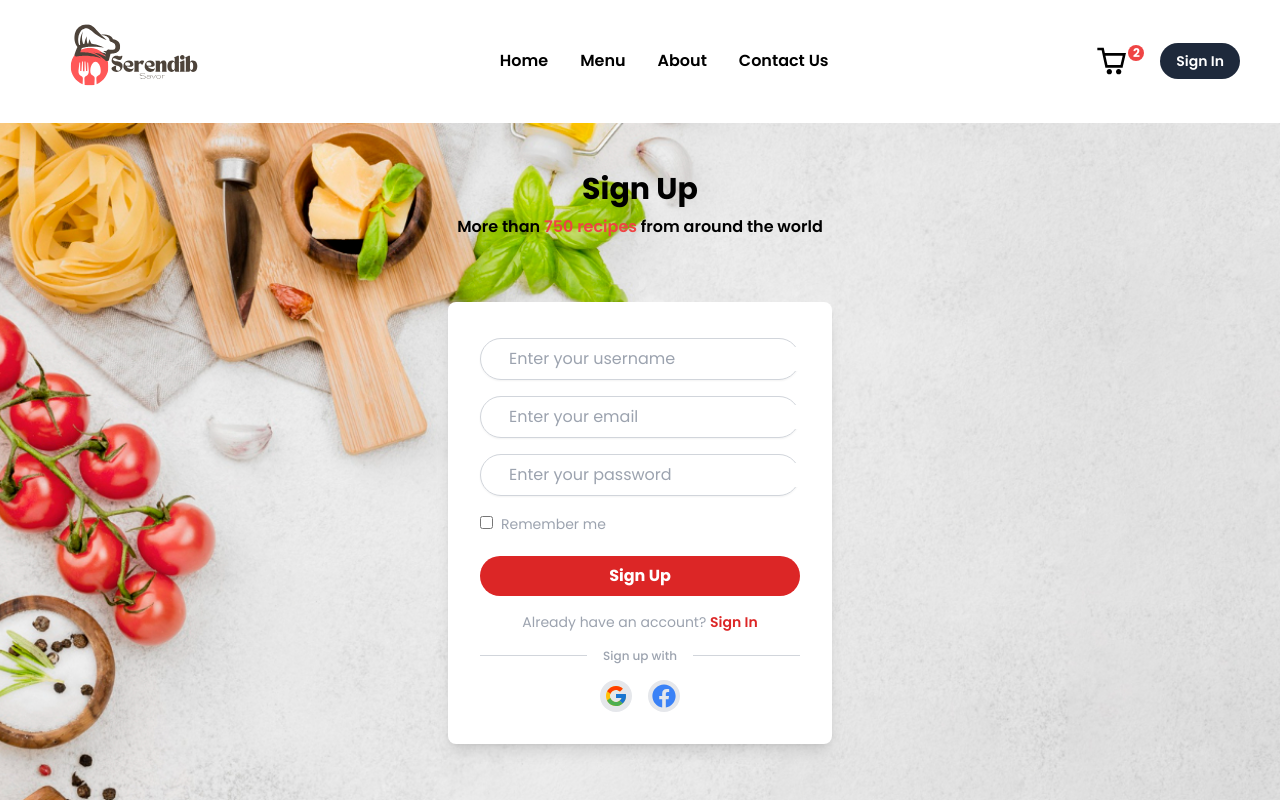
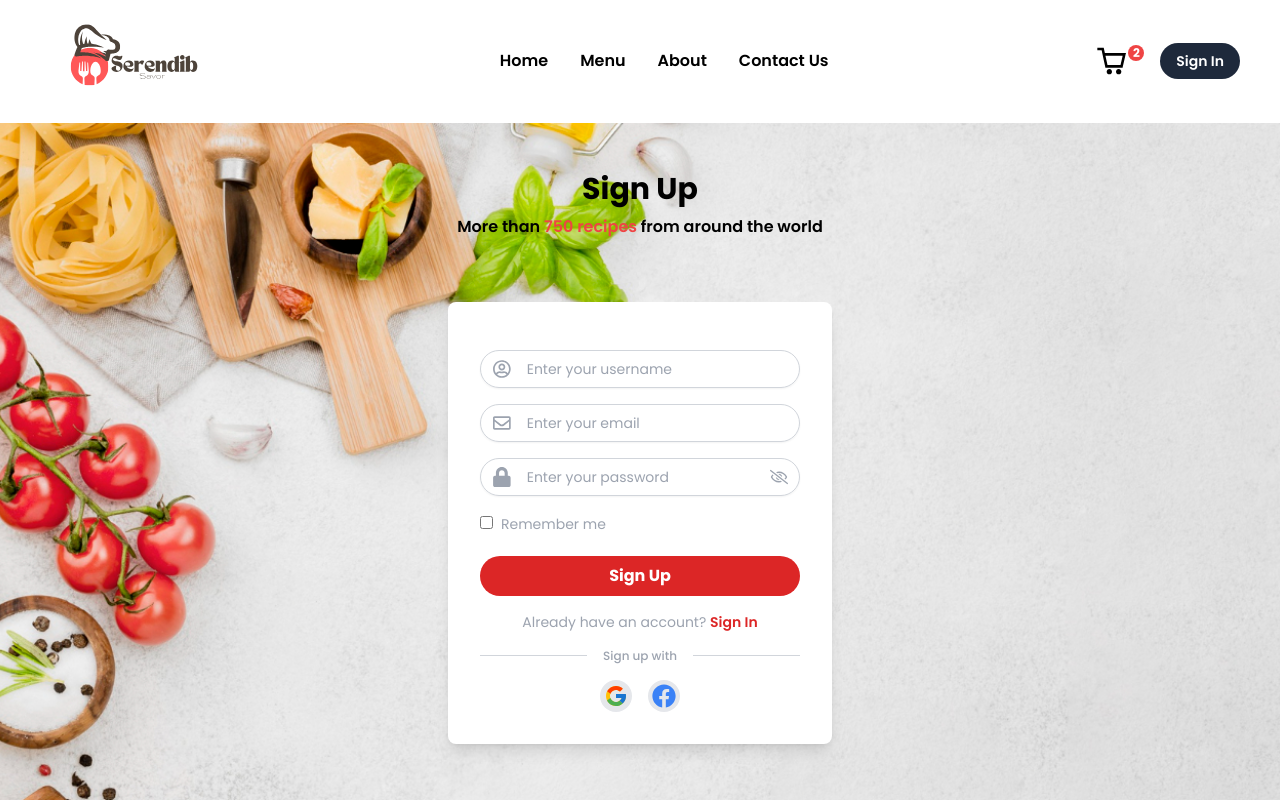
Before and after one commit to gihanbandaraa/restaurant-web-frontend, a React (Vite) app: page /sign-up in a window 1280 px wide. Shown: the top 800 px of the page. Built offline with nearby package versions, Linux system fonts and the light colour scheme.

Commit message:
Add useAlert hook, TextInput component, and Alert component

```diff
--- /dev/null
+++ b/src/components/Alert.jsx
@@ -0,0 +1,36 @@
+import React, { useEffect, useState } from "react";
+import { FaCheckCircle, FaTimesCircle } from "react-icons/fa";
+
+const Alert = ({ type, message, showAlert, onClose }) => {
+  const [visible, setVisible] = useState(showAlert);
+
+  useEffect(() => {
+    setVisible(showAlert);
+    if (showAlert) {
+      const timer = setTimeout(() => {
+        setVisible(false);
+        onClose();
+      }, 3000); // Adjust the duration as needed
+      return () => clearTimeout(timer);
+    }
+  }, [showAlert, onClose]);
+
+  return (
+    <div
+      className={` absolute top-4 right-4 z-50 p-4 rounded-lg shadow-lg transition-opacity duration-300 ${
+        visible ? "opacity-100" : "opacity-0 pointer-events-none"
+      } ${type === "success" ? "bg-green-500" : "bg-red-500"}`}
+    >
+      <div className="flex items-center">
+        {type === "success" ? (
+          <FaCheckCircle className="text-white mr-2" />
+        ) : (
+          <FaTimesCircle className="text-white mr-2" />
+        )}
+        <span className="text-white">{message}</span>
+      </div>
+    </div>
+  );
+};
+
+export default Alert;
--- /dev/null
+++ b/src/components/TextInput.jsx
@@ -0,0 +1,29 @@
+import React from "react";
+
+const TextInput = ({
+  type = "text",
+  placeholder,
+  icon: Icon,
+  onChange,
+  extraClass = "",
+  id,
+  required,
+}) => {
+  return (
+    <div
+      className={`mt-4 items-center w-full flex flex-row px-3 py-2 border gap-2 sm:gap-4 border-gray-300 rounded-full shadow-sm focus:ring focus:ring-indigo-200 ${extraClass}`}
+    >
+      {Icon && <Icon className="inline-block text-gray-400" size={20} />}
+      <input
+        id={id}
+        type={type}
+        className="focus:outline-none text-sm w-full"
+        placeholder={placeholder}
+        onChange={onChange}
+        required={required}
+      />
+    </div>
+  );
+};
+
+export default TextInput;
--- /dev/null
+++ b/src/hooks/useAlert.js
@@ -0,0 +1,32 @@
+import { useState } from "react";
+
+const useAlert = () => {
+  const [alertInfo, setAlertInfo] = useState({
+    showAlert: false,
+    type: "",
+    message: "",
+  });
+
+  const handleShowAlert = (type, message) => {
+    setAlertInfo({
+      showAlert: true,
+      type: type,
+      message: message,
+    });
+  };
+
+  const handleCloseAlert = () => {
+    setAlertInfo({
+      ...alertInfo,
+      showAlert: false,
+    });
+  };
+
+  return {
+    alertInfo,
+    handleShowAlert,
+    handleCloseAlert,
+  };
+};
+
+export default useAlert;
--- a/src/pages/SignIn.jsx
+++ b/src/pages/SignIn.jsx
@@ -1,10 +1,26 @@
-import React from "react";
-import { CiLock } from "react-icons/ci";
-import { FaFacebook, FaRegEnvelope, FaRegUserCircle } from "react-icons/fa";
+import React, { useState } from "react";
+import {
+  FaFacebook,
+  FaLock,
+  FaRegEnvelope,
+  FaRegEye,
+  FaRegEyeSlash,
+} from "react-icons/fa";
 import { FcGoogle } from "react-icons/fc";
 import { Link } from "react-router-dom";
+import TextInput from "../components/TextInput"; // Import the new TextInput component
 
 const SignIn = () => {
+  const [passwordShown, setPasswordShown] = useState(false);
+
+  const togglePasswordVisibility = () => {
+    setPasswordShown(!passwordShown);
+  };
+
+  const handleChange = (e) => {
+    console.log(e.target.value);
+  };
+
   return (
     <div className="h-screen w-full relative">
       <img
@@ -12,7 +28,7 @@ const SignIn = () => {
         alt=""
         className="h-full w-full object-cover"
       />
-      <div className="absolute inset-0 mt-10 md:mt-10 lg:mt-12  text-center">
+      <div className="absolute inset-0 mt-10 md:mt-10 lg:mt-12 text-center">
         <h1 className="font-bold text-xl md:text-3xl">Sign In</h1>
         <p className="font-semibold text-sm sm:text-base px-1 mt-2">
           More than <span className="text-red-500">750 recipes</span> from
@@ -20,30 +36,34 @@ const SignIn = () => {
         </p>
       </div>
       <div className="absolute inset-0 flex items-center justify-center p-4">
-        <div className="bg-white  p-8 rounded-lg shadow-lg max-w-sm w-full">
+        <div className="bg-white p-8 rounded-lg shadow-lg max-w-sm w-full">
           <form className="space-y-4">
-            <div>
-              <div className="mt-4 items-center w-full flex flex-row px-3 py-2 border gap-2 sm:gap-4 border-gray-300 rounded-full shadow-sm  focus:ring focus:ring-indigo-200">
-                <FaRegEnvelope
-                  className="inline-block text-gray-400"
-                  size={20}
-                />
-                <input
-                  type="email"
-                  className="focus:outline-none text-sm sm:text-base"
-                  placeholder="Enter your email"
-                />
-              </div>
-              <div className="mt-4 items-center w-full flex flex-row px-3 py-2 border gap-2 sm:gap-4 border-gray-300 rounded-full shadow-sm  focus:ring focus:ring-indigo-200">
-                <CiLock className="inline-block text-gray-400" size={20} />
-                <input
-                  type="password"
-                  className="focus:outline-none text-sm sm:text-base"
-                  placeholder="Enter your password"
-                />
+            <TextInput
+              type="email"
+              placeholder="Enter your email"
+              icon={FaRegEnvelope}
+              onChange={handleChange}
+            />
+            <div className="relative">
+              <TextInput
+                type={passwordShown ? "text" : "password"}
+                placeholder="Enter your password"
+                icon={FaLock}
+                onChange={handleChange}
+              />
+              <div
+                className="absolute right-3 top-1/2 transform -translate-y-1/2 cursor-pointer"
+                onClick={togglePasswordVisibility}
+              >
+                {passwordShown ? (
+                  <FaRegEye className="text-gray-400" size={18} />
+                ) : (
+                  <FaRegEyeSlash className="text-gray-400" size={18} />
+                )}
               </div>
             </div>
-            <div className="flex sm:items-center gap-2 flex-col sm:flex-row  justify-between">
+
+            <div className="flex sm:items-center gap-2 flex-col sm:flex-row justify-between">
               <div>
                 <input type="checkbox" id="remember" />
                 <label
@@ -88,10 +108,10 @@ const SignIn = () => {
             <div className="flex-grow border-t border-gray-300"></div>
           </div>
           <div className="flex justify-center gap-4">
-            <div className="bg-gray-200 rounded-full p-1 ">
-              <FcGoogle className="text-2xl " />
+            <div className="bg-gray-200 rounded-full p-1">
+              <FcGoogle className="text-2xl" />
             </div>
-            <div className="bg-gray-200 rounded-full p-1 ">
+            <div className="bg-gray-200 rounded-full p-1">
               <FaFacebook className="text-2xl text-blue-500" />
             </div>
           </div>
--- a/src/pages/SignUp.jsx
+++ b/src/pages/SignUp.jsx
@@ -1,65 +1,102 @@
-import React from 'react'
-import { CiLock } from "react-icons/ci";
-import { FaFacebook, FaRegEnvelope, FaRegUserCircle } from "react-icons/fa";
+import React, { useState } from "react";
+import {
+  FaFacebook,
+  FaLock,
+  FaRegEnvelope,
+  FaRegEye,
+  FaRegEyeSlash,
+  FaRegUserCircle,
+} from "react-icons/fa";
 import { FcGoogle } from "react-icons/fc";
 import { Link } from "react-router-dom";
+import TextInput from "../components/TextInput";
+import Alert from "../components/Alert";
+import useAlert from "../hooks/useAlert";
 
 const SignUp = () => {
+  const [passwordShown, setPasswordShown] = useState(false);
+  const [formData, setFormData] = useState({
+    username: "",
+    email: "",
+    password: "",
+  });
+
+  const { alertInfo, handleShowAlert, handleCloseAlert } = useAlert();
+
+  const togglePasswordVisibility = () => {
+    setPasswordShown(!passwordShown);
+    handleShowAlert("success", "Registration successful!");
+  };
+
+  const handleChange = (e) => {
+    setFormData({ ...formData, [e.target.id]: e.target.value.trim() });
+  };
+  const handleSubmit = (e) => {
+    e.preventDefault();
+    console.log(formData);
+  };
+
   return (
+    <div className="relative">
       <div className="h-screen w-full relative">
         <img
           src="Images/back.jpg"
           alt=""
           className="h-full w-full object-cover"
         />
-    <div className="absolute inset-0 mt-10 md:mt-10 lg:mt-12  text-center">
+        <Alert
+          type={alertInfo.type}
+          message={alertInfo.message}
+          showAlert={alertInfo.showAlert}
+          onClose={handleCloseAlert}
+        />
+        <div className="absolute inset-0 mt-10 md:mt-10 lg:mt-12 text-center">
           <h1 className="font-bold text-xl md:text-3xl">Sign Up</h1>
           <p className="font-semibold text-sm sm:text-base px-1 mt-2">
             More than <span className="text-red-500">750 recipes</span> from
             around the world
           </p>
         </div>
-    <div className="absolute inset-0 flex items-center justify-center p-4">
-      <div className="bg-white  p-8 rounded-lg shadow-lg max-w-sm w-full">
-        <form className="space-y-4">
-          <div>
+        <div className="absolute inset-0 flex items-center mt-16 mb-6 sm:mb-2 sm:mt-2 justify-center p-4">
+          <div className="bg-white p-8 rounded-lg shadow-lg max-w-sm w-full">
+            <form className="space-y-4" onSubmit={handleSubmit}>
+              <TextInput
+                type="text"
+                placeholder="Enter your username"
+                icon={FaRegUserCircle}
+                onChange={handleChange}
+                id={"username"}
+                required={true}
+              />
+              <TextInput
+                type="email"
+                placeholder="Enter your email"
+                icon={FaRegEnvelope}
+                onChange={handleChange}
+                id={"email"}
+                required={true}
+              />
+              <div className="relative">
+                <TextInput
+                  type={passwordShown ? "text" : "password"}
+                  placeholder="Enter your password"
+                  icon={FaLock}
+                  onChange={handleChange}
+                  id={"password"}
+                  required={true}
+                />
                 <div
-              className="mt-1 items-center w-full
-            flex flex-row px-3 py-2 border gap-2 sm:gap-4
-             border-gray-300 rounded-full shadow-sm
-              focus:ring focus:ring-indigo-200"
+                  className="absolute right-3 top-1/2 transform -translate-y-1/2 cursor-pointer"
+                  onClick={togglePasswordVisibility}
                 >
-              <FaRegUserCircle
-                className="inline-block text-gray-400  "
-                size={20}
-              />
-              <input
-                type="text"
-                className="focus:outline-none text-sm sm:text-base"
-                placeholder="Enter your username"
-              />
-            </div>
-            <div className="mt-4 items-center w-full flex flex-row px-3 py-2 border gap-2 sm:gap-4 border-gray-300 rounded-full shadow-sm  focus:ring focus:ring-indigo-200">
-              <FaRegEnvelope
-                className="inline-block text-gray-400"
-                size={20}
-              />
-              <input
-                type="email"
-                className="focus:outline-none text-sm sm:text-base"
-                placeholder="Enter your email"
-              />
-            </div>
-            <div className="mt-4 items-center w-full flex flex-row px-3 py-2 border gap-2 sm:gap-4 border-gray-300 rounded-full shadow-sm  focus:ring focus:ring-indigo-200">
-              <CiLock className="inline-block text-gray-400" size={20} />
-              <input
-                type="password"
-                className="focus:outline-none text-sm sm:text-base"
-                placeholder="Enter your password"
-              />
+                  {passwordShown ? (
+                    <FaRegEye size={18} className="text-gray-400" />
+                  ) : (
+                    <FaRegEyeSlash className="text-gray-400" size={18} />
+                  )}
                 </div>
               </div>
-          <div className="flex sm:items-center gap-2 flex-col sm:flex-row  justify-between">
+              <div className="flex sm:items-center gap-2 flex-col sm:flex-row justify-between">
                 <div>
                   <input type="checkbox" id="remember" />
                   <label
@@ -98,17 +135,19 @@ const SignUp = () => {
               <div className="flex-grow border-t border-gray-300"></div>
             </div>
             <div className="flex justify-center gap-4">
-          <div className="bg-gray-200 rounded-full p-1 ">
-            <FcGoogle className="text-2xl " />
+              <div className="bg-gray-200 rounded-full p-1">
+                <FcGoogle className="text-2xl" />
               </div>
-          <div className="bg-gray-200 rounded-full p-1 ">
+              <div className="bg-gray-200 rounded-full p-1">
                 <FaFacebook className="text-2xl text-blue-500" />
               </div>
             </div>
           </div>
+          <Alert />
         </div>
       </div>
-  )
-}
+    </div>
+  );
+};
 
-export default SignUp
+export default SignUp;
```
Also changed, not shown: src/components/NavBar.jsx (+9 -16 lines). Lines whose indentation alone changed are shown as unchanged.
